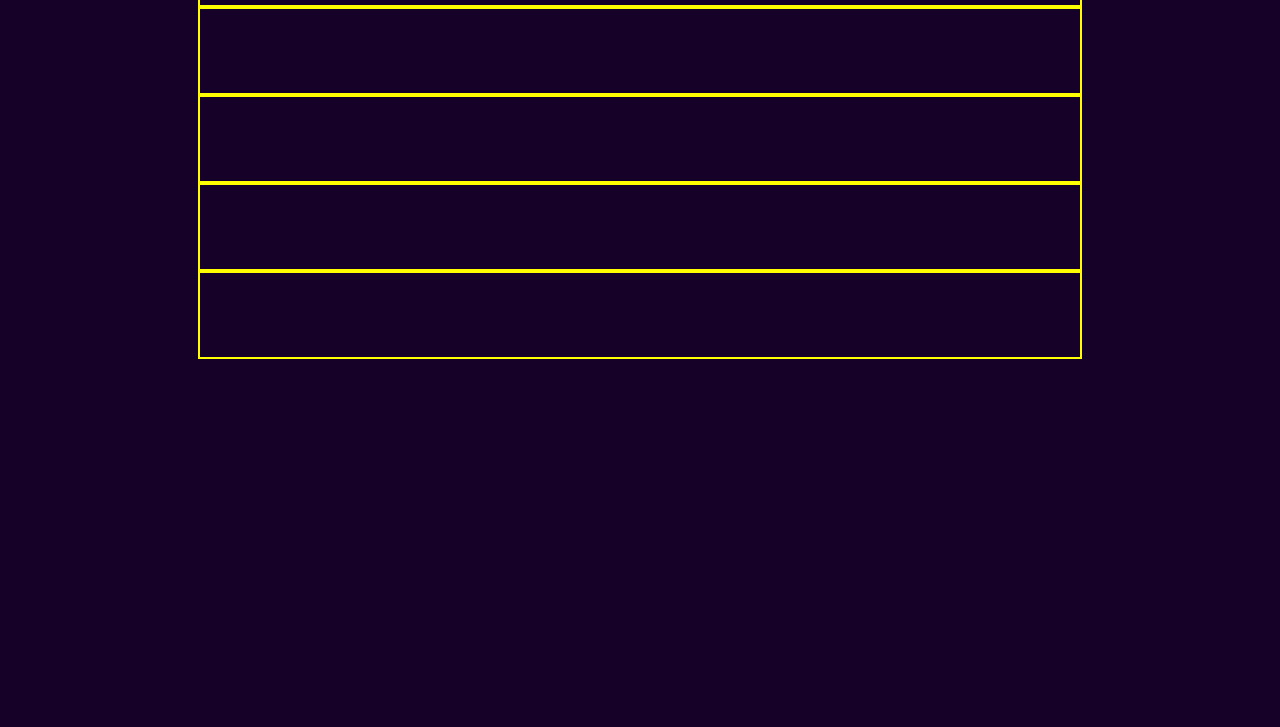
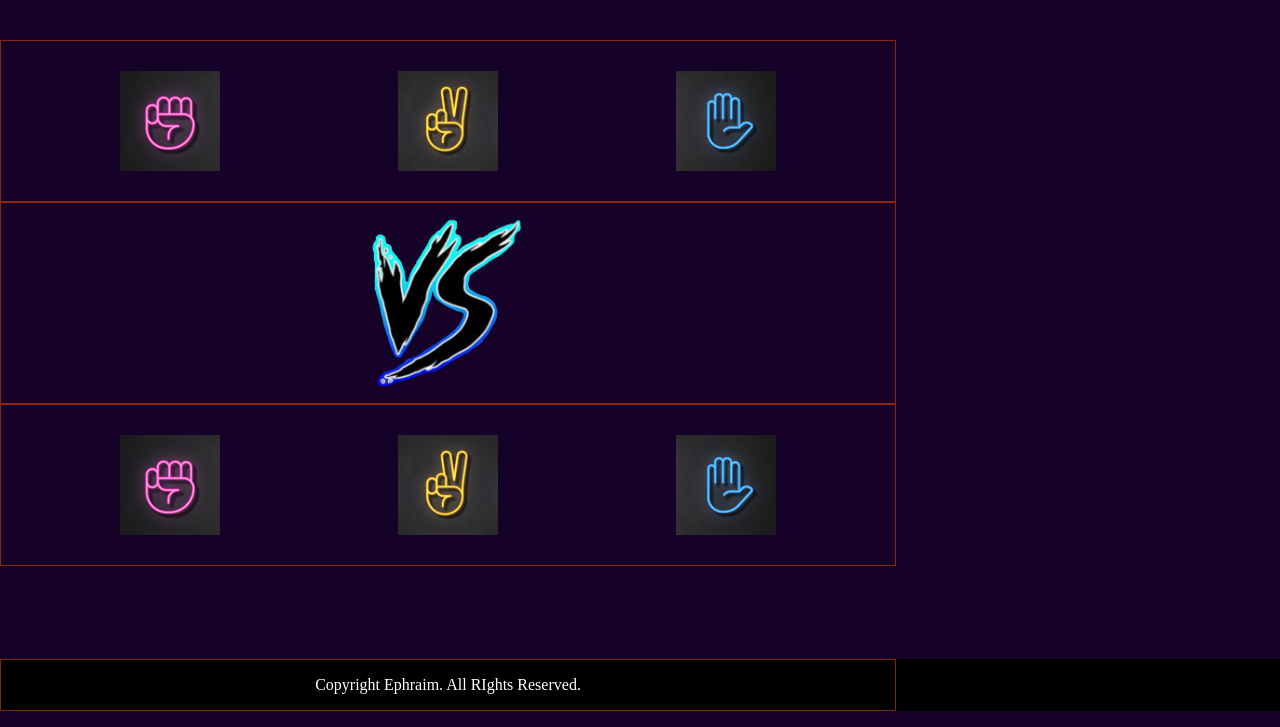
Before and after one commit to Ephraim69/rock-paper-scissors, a plain HTML site: page index.html in a window 1280 px wide. Shown: the part 89-816 px from the top of the page. Drawn offline with Linux system fonts and the light colour scheme.

Commit message:
add images

```diff
--- a/index.html
+++ b/index.html
@@ -13,29 +13,37 @@
 	<title>Rock, Paper, Scissors</title>
 </head>
 <body>
+	<div class="content">
 		<div class="header-container">
 			<div class="header section">
 				<h1 class="title">Rock, Paper, Scissors</h1>
 			</div>
 		</div>
+		<div class="main">
 			<div class="comp-container">
 				<div class="comp section">
-
+					<div><img src="images/rock.png" alt="rock"></div>
+					<div><img src="images/paper.png" alt="paper"></div>
+					<div><img src="images/scissors.png" alt="Scissors"></div>
 				</div>
 			</div>
 			<div class="middle-container">
 				<div class="middle section">
-
+					<img class="vs" src="images/vs.png" alt="versus">
 				</div>
 			</div>
 			<div class="player-container">
 				<div class="player section">
-
+					<div><img src="images/rock.png" alt="rock"></div>
+					<div><img src="images/paper.png" alt="paper"></div>
+					<div><img src="images/scissors.png" alt="Scissors"></div>
+				</div>
+			</div>
 		</div>
 	</div>
 	<div class="footer-container">
 		<div class="footer section">
-
+			<p>Copyright Ephraim. All RIghts Reserved.</p>
 		</div>
 	</div>
 </body>
--- a/style.css
+++ b/style.css
@@ -1,14 +1,44 @@
 * {
-    background-color: rgb(22, 1, 41);
     box-sizing: border-box;
 }
 
 body {
+    background-color: rgb(22, 1, 41);
+	margin: 0;
 	color: white;
 	height: 100vh;
+	min-height:100vh;
+	display:flex;
+	flex-direction:column;
+    justify-content:space-between;
+}
+.header-container {
+	background-color: rgb(17, 49, 77);
+}
+/* .comp-container {
+	background-color: aquamarine;
+} */
+/* .middle-container {
+	background-color: antiquewhite;
+} */
+/* .player-container {
+	background-color: cadetblue;
+} */
+.footer-container {
+	background-color: rgb(0, 0, 0);
 }
 
-body > div {
+
+
+.main {
+	height: 100%;
+	display: flex;
+	flex-direction: column;
+	justify-content: space-between;
+	align-items: center;
+}
+
+.content > div {
 	display: flex;
 	justify-content: center;
 }
@@ -16,7 +46,7 @@ body > div {
 div {
 
 	width: 100%;
-	height: 88px;
+
 }
 
 .header {
@@ -26,5 +56,30 @@ div {
 
 .section {
 	width: 70%;
-	border: 2px solid yellow;
+	border: 0.1px solid rgba(255, 81, 0, 0.493);
+	display: flex;
+	align-items: center;
+	justify-content: center;
 }
+
+.comp, .player {
+	display: flex;
+	padding: 30px;
+	align-items: center;
+	justify-content: space-around;
+}
+.comp > div, .player > div {
+	width: 100px;
+	height: 100px;
+
+}
+
+.comp img, .player img {
+	width: inherit;
+	height: inherit;
+}
+
+.vs {
+	width: 200px;
+	height: 200px;
+}
```
Also changed, not shown: images/paper.png (added), images/rock.png (added), images/scissors.png (added), images/vs.png (added). Lines whose indentation alone changed are shown as unchanged.
